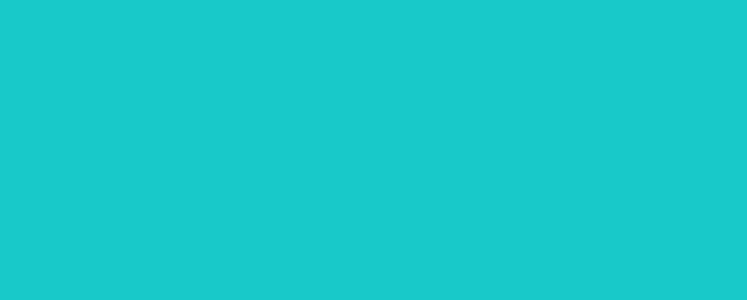
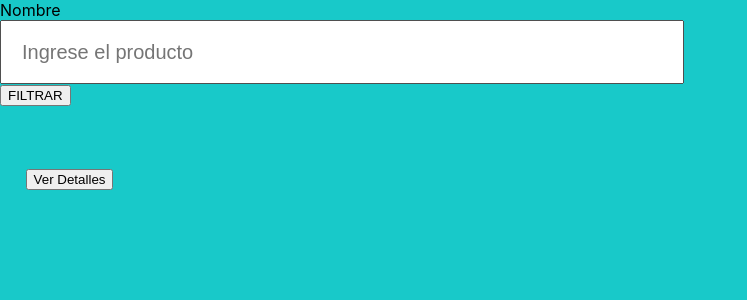
Before and after one commit to chuchox4/TP-7-PRODUCTOS, a React (Create React App) app: page /Productos in a window 1280 px wide. Before the commit this address had no page. Shown: the top 300 px of the page, without its empty margins (0-747 px from the left). Built offline with nearby package versions, Linux system fonts and the light colour scheme; no server answers.

Commit message:
prdocutos, falta terminar el filtrar

```diff
--- a/src/App.js
+++ b/src/App.js
@@ -1,6 +1,7 @@
 /*import { useState } from 'react';*/
 import Contacto from './Screens/Contacto/Contacto';
 import Home from './Screens/Home/Home';
+import Productos from './Screens/Productos/Productos';
 /*import ReactDOM from "react-dom/client";*/
 import { BrowserRouter, Routes, Route } from "react-router-dom";
 
@@ -10,9 +11,7 @@ function App() {
       <Routes>
         <Route path="/" element = {<Home/>}></Route>
         <Route path="/Contacto" element={<Contacto/>} />
-
-
-
+        <Route path="/Productos" element={<Productos/>} />
       </Routes>
     </BrowserRouter>
   );
--- a/src/Componentes/Card.js
+++ b/src/Componentes/Card.js
@@ -2,7 +2,7 @@ import Button from 'react-bootstrap/Button';
 import Card from 'react-bootstrap/Card';
 import { useNavigate } from "react-router-dom";
 
-function Card({img = "", titulo="", texto =""}) {
+function CardProducto({img = "", titulo="", texto =""}) {
   return (
     <Card style={{ width: '18rem' }}>
       <Card.Img variant="top" src={img} />
@@ -17,4 +17,4 @@ function Card({img = "", titulo="", texto =""}) {
   );
 }
 
-export default Card;
+export default CardProducto;
--- a/src/Screens/Productos/Productos.js
+++ b/src/Screens/Productos/Productos.js
@@ -1,13 +1,14 @@
 import { Row, Col } from 'react-bootstrap';
-import {useState, useEffect } from 'react';
+import { useState, useEffect } from 'react';
 import axios from 'axios';
-
+import CardProducto from '../../Componentes/Card';
+import Button from 'react-bootstrap/Button';
+/*import Col from 'react-bootstrap/Col';*/
+import Form from 'react-bootstrap/Form';
 function Productos() {
-    const [btnFiltro, setBtnFiltro] = useState ();
-    const [btnDetalle, setBtnDetalle] = useState ();
     /*let btnFiltro = document.getElementById("btnFiltro");
     let btnDetalle = document.getElementById("btnDetalle");*/
-    const [titulo, setTitulo] = useState ();
+    const [titulo, setTitulo] = useState();
     const [Productos, setProductos] = useState([{}]);
 
     useEffect(() => {
@@ -20,75 +21,47 @@ function Productos() {
             });
     }, []);
 
-     const botonFiltro = (e) => {
-        productos.innerHTML = "";
-        filtros.innerHTML = "";
-        if (!titulo.value.length) {
+    const handleChange = (event) => {
+        setTitulo(event.target.value)
+      }
+    const handleSubmit  = (e) => {
+         e.preventDefault();
+        if (!e.value==="") {
             alert("completa todos los campos pedazo de termita asesina de alfajores")
         } else {
-            traerFlitros("https://dummyjson.com/products/search?q=" + titulo.value);
+            traerFlitros("https://dummyjson.com/products/?q=" + titulo);
         }
     }
 
     const traerFlitros = (url) => {
         axios.get(url)
             .then(res => {
-                const filtros = document.getElementById("filtros");
-                console.log(res)
-                res.data.products.forEach(element => {
-                    console.log(titulo)
-                    const tablita = document.createElement("li");
-                    tablita.innerHTML = `<li class="list-group-item"><b> ${element.title} </b> <b><button id="btnDetalle" class="btnDetalle" onclick="clickFunction(${element.id})">Detalle</button></b>`;
-                    filtros.appendChild(tablita);
-                    console.log(filtros)
+                setProductos(res.data.products)
+                console.log("CONSOLELOG:", res.data.products)
             });
-            });
-    }
-
-    const clickFunction = (e) => {
-        axios.get(`https://dummyjson.com/products/${e}`)
-            .then(res => {
-                console.log(res.data.id);
-                let mTitle = document.getElementById("modalTitle");
-                let mBody = document.getElementById("modalBody");
-                mTitle.innerHTML = res.data.title;
-                mBody.innerHTML = `<img src = "${res.data.thumbnail}" style = "width:100%; height: auto;"></img><b> ${"Descripcion: "}${res.data.description} </b> <br><b> ${"Precio: "}${res.data.price}</b> </br>`
-                $("#modalProducto").modal();
-            });
-
     }
 
     return (
         <body>
-            <div class="botonFiltro">
-                <label for="texto">Ingrese el producto</label>
-                <input type="text" id="titulo" />
-                <button id="btnFiltro" class="btn btn-primary"  onClick={botonFiltro}>FILTRAR</button>
-            </div>
-            <div class="btnDetalle">
+            <Form onSubmit={(e) => handleSubmit(e)} noValidate className='form'>
+                <Form.Group /*as={Col} md="4"*/ controlId="validationCustom01">
+                    <Form.Label>Nombre</Form.Label>
+                    <Form.Control
+                        required
+                        type="text"
+                        placeholder="Ingrese el producto"
+                        value={titulo}
+                        name="titulo"
+                        onChange={handleChange}
+                    />
+                </Form.Group>
+                <Button type="submit">FILTRAR</Button>
+            </Form>
 
-            </div>
-            <Row style={{ padding: '4%' }}>
-                {Productos.map(Producto => <Col sm={2}><Card img={producto.img} titulo={producto.titulo} texto={producto.texto}></Card>
+            <Row style={{ padding: '2%' }}>
+                {Productos.map(producto => <Col sm={2}><CardProducto img={producto.thumbnail} titulo={producto.title} texto={producto.description}></CardProducto>
                 </Col>)}
             </Row>
-            <div class="modal" id="modalProducto" tabindex="-1">
-                <div class="modal-dialog">
-                    <div class="modal-content">
-                        <div class="modal-header">
-                            <h5 class="modal-title" id="modalTitle"></h5>
-                            <button type="button" class="close" data-dismiss="modal" aria-label="Close">
-                                <span aria-hidden="true">&times;</span>
-                            </button>
-                        </div>
-                        <div class="modal-body" id="modalBody">
-                        </div>
-                        <div class="modal-footer">
-                            <button type="button" class="btn btn-secondary" data-dismiss="modal">Cerrar</button>
-                        </div>
-                    </div>
-                </div>
-            </div>
 
             <script src="https://cdn.jsdelivr.net/npm/jquery@3.5.1/dist/jquery.slim.min.js"
                 integrity="sha384-DfXdz2htPH0lsSSs5nCTpuj/zy4C+OGpamoFVy38MVBnE+IbbVYUew+OrCXaRkfj"
```
Also changed, not shown: 1 other file (tests, documents, lock files or other folders). Lines whose indentation alone changed are shown as unchanged.
